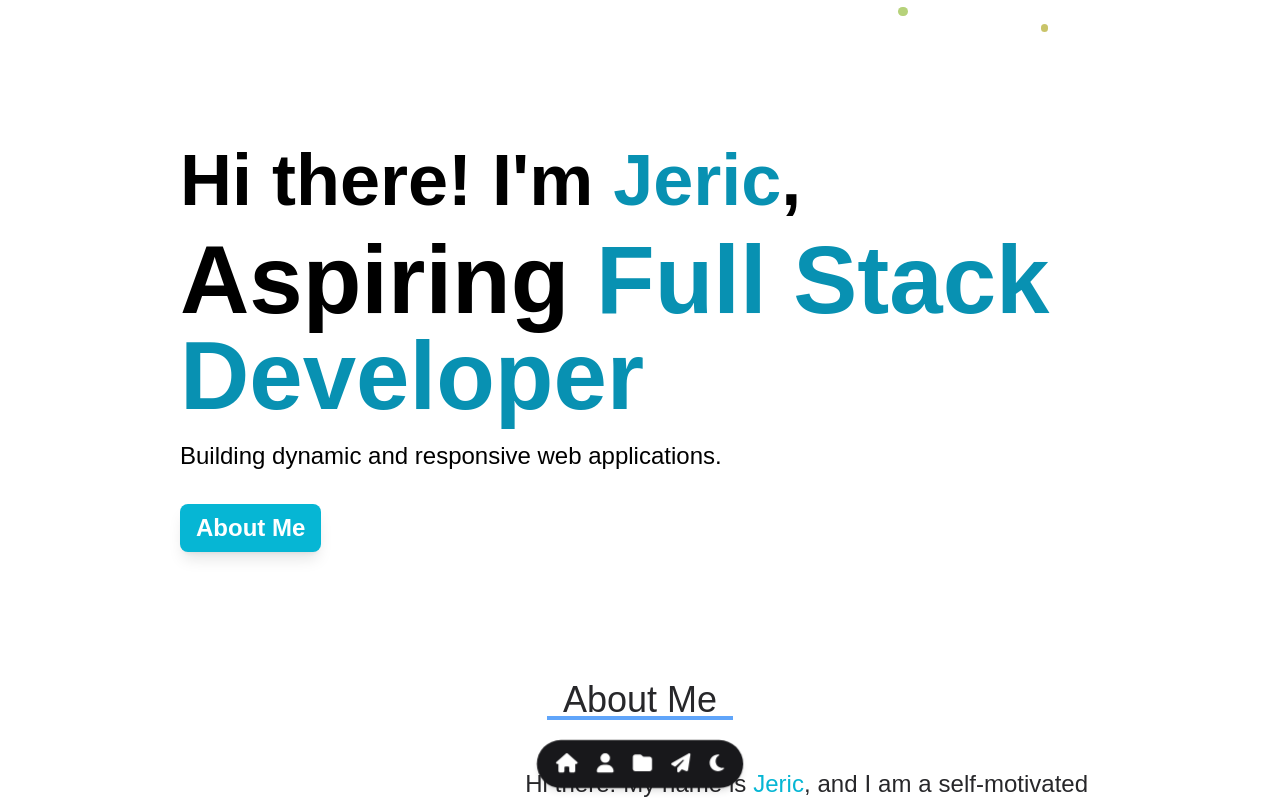
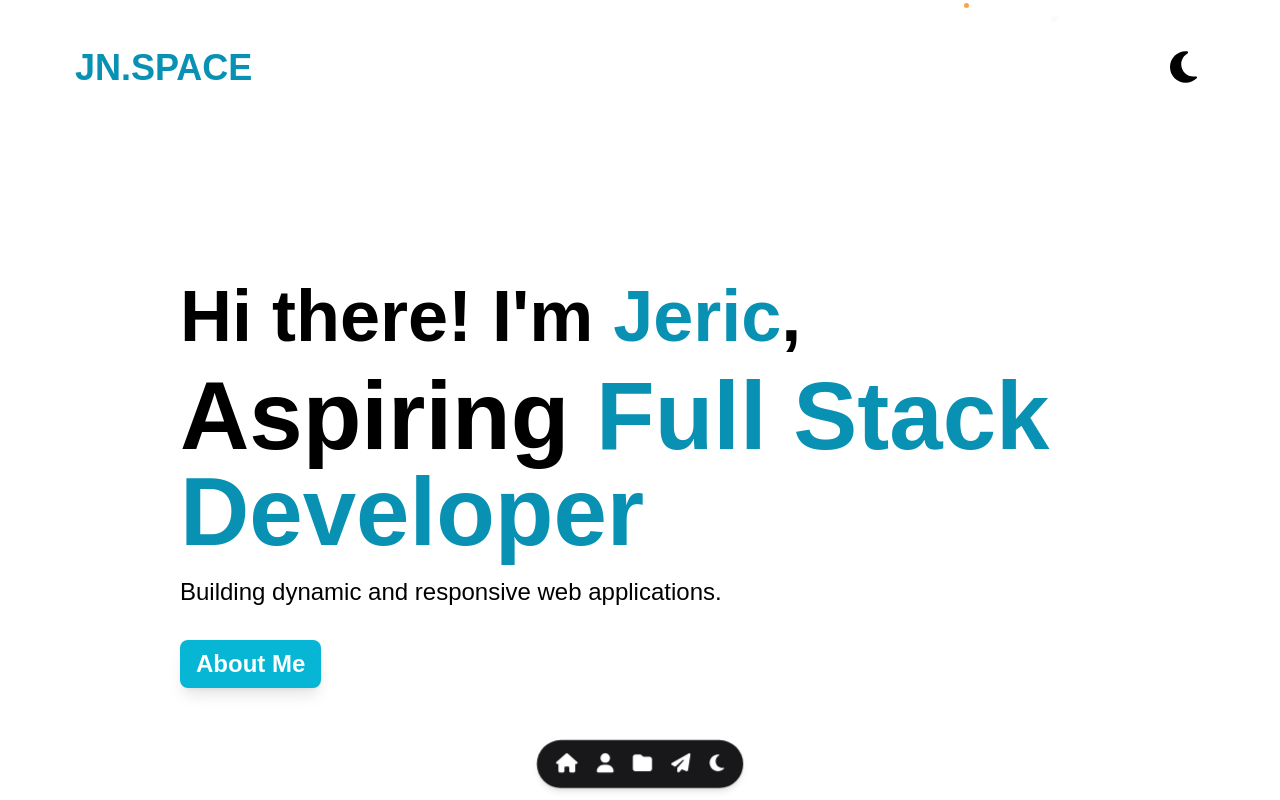
Before and after one commit to JericNisperos/NextJs-Portfolio, a Next.js app in the folder nextjs-portfolio/: page / in a window 1280 px wide. Shown: the top 800 px of the page. Built offline with nearby package versions, Linux system fonts and the light colour scheme; a web font is replaced by a local one.

Commit message:
added darkmode button on top-right

```diff
--- a/nextjs-portfolio/src/pages/index.js
+++ b/nextjs-portfolio/src/pages/index.js
@@ -17,7 +17,8 @@ import ProjectsBlock from "./sections/ProjectsBlock";
 import ContactBlock from "./sections/ContactBlock";
 export default function Home() {
   const [activeAbout, setActiveAbout] = useState("Introduction");
-
+  const { systemTheme, theme, setTheme } = useTheme();
+  const currentTheme = theme === "system" ? systemTheme : theme;
   const buttonVariants = {
     rest: {
       borderColor: "#fff",
@@ -49,6 +50,23 @@ export default function Home() {
         {/* <link rel="icon" href="/favicon.ico" /> */}
       </Head>
       <main className="cursor-default md:cursor-none scroll-smooth	">
+        <section className="text-4xl text-cyan-600 font-extrabold p-12 z-20 max-w-[1226px] items-center justify-center mx-auto relative hidden md:block">
+          <div className="justify-between flex">
+            <p className="flex">JN.SPACE</p>
+
+
+            <div className="has-tooltip dark:text-white text-black px-2 hover:text-cyan-500 hover:dark:text-cyan-500 ">
+              <div className="tooltip text-xs rounded text-black dark:text-white bg-white dark:bg-gray-700 shadow-lg p-1 flex-none -mt-[-48px] -ml-4 z-60 ease-in-out">
+                <div>{currentTheme === "dark" ? "Lightmode" : "Darkmode"}</div>
+              </div>
+              <span className="flex ">
+                <motion.span whileHover={{ scale: 1.6, duration: 0.2 }} transition={{ duration: 0.5 }} whileTap={{ rotate: -1200 }} initial={{ scale: 1.0 }} className="origin-[50%_45%]">
+                  <FontAwesomeIcon icon={currentTheme === "dark" ? faSun : faMoon} id="DarkMode" onClick={(e) => setTheme(currentTheme === "dark" ? "light" : "dark")} className=" hover:text-cyan-500 hover:dark:text-cyan-500" />
+                </motion.span>
+              </span>
+            </div>
+          </div>
+        </section>
         <div id="background-layer" className={`transition-colors duration-1000 ease-in-out`}>
           <HomeSection />
           <div className=" bg-white z-10 bg-gradient-to-b dark:from-zinc-900 dark:to-slate-800 relative duration-1000 ease-in-out">
--- a/nextjs-portfolio/src/pages/sections/AboutBlock.js
+++ b/nextjs-portfolio/src/pages/sections/AboutBlock.js
@@ -64,7 +64,7 @@ function AboutBlock() {
               />
             </div>
 
-            <div className="col-span-2 max-w-[1226px]">
+            <div className="col-span-2 max-w-[1226px] text-sm md:text-base">
               <motion.ul initial={{ y: 20, opacity: 0 }} animate={{ y: 0, opacity: 1 }} transition={{ duration: 0.5 }} className=" dark:text-white text-zinc-800 md:text-2xl text-justify">
                 <li className="">
                   &nbsp;&nbsp;&nbsp;&nbsp; Hi there! My name is <span className="text-cyan-500">Jeric</span>, and I am a self-motivated individual who has the ability to work both independently and as part of a team. I am currently seeking
--- a/nextjs-portfolio/src/pages/sections/HomeSection.js
+++ b/nextjs-portfolio/src/pages/sections/HomeSection.js
@@ -15,11 +15,11 @@ function HomeSection() {
         <div className="flex max-w-[1786px] mx-auto justify-center items-center py-24">
 
           <div className="grid grid-cols-1 xl:grid-cols-4 md:gap-4  px-8 mt-12 z-20 md:ml-[-24px] w-9/12">
-            <motion.span className="text-4xl md:text-7xl col-span-4 sm:flex sm:flex-col justify-center duration-500" initial={{ opacity: 0 }} animate={{ opacity: 1 }} transition={{ duration: 1, delay: 0.2 }}>
+            <motion.span className="text-2xl md:text-7xl col-span-4 sm:flex sm:flex-col justify-center duration-500" initial={{ opacity: 0 }} animate={{ opacity: 1 }} transition={{ duration: 1, delay: 0.2 }}>
               <h1 className=" font-semibold md:mb-4 text-center md:text-left">
                 Hi there! I'm <span className="dark:text-cyan-300 text-cyan-600">Jeric</span>,
               </h1>
-              <div className="text-6xl md:text-8xl text-center md:text-left font-extrabold">
+              <div className="text-4xl md:text-8xl text-center md:text-left font-extrabold">
                 {/* <TypingAnimation /> */}
                 Aspiring <span className="dark:text-blue-300 text-cyan-600">Full Stack Developer</span>
                 {/* <Typer
@@ -33,7 +33,7 @@ function HomeSection() {
               /> */}
                 {/* Aspiring <span className="dark:text-cyan-300 text-cyan-600 duration-500">Full Stack Developer</span> */}
               </div>
-              <motion.p initial={{ opacity: 0 }} animate={{ opacity: 1 }} transition={{ duration: 0.5, delay: 1.5 }} className=" md:text-2xl md:mt-4 text-center md:text-left">
+              <motion.p initial={{ opacity: 0 }} animate={{ opacity: 1 }} transition={{ duration: 0.5, delay: 1.5 }} className="text-sm md:text-2xl md:mt-4 text-center md:text-left">
                 Building dynamic and responsive web applications.
               </motion.p>
               <span className="flex mx-auto md:mx-0 justify-center md:justify-normal ">
```
